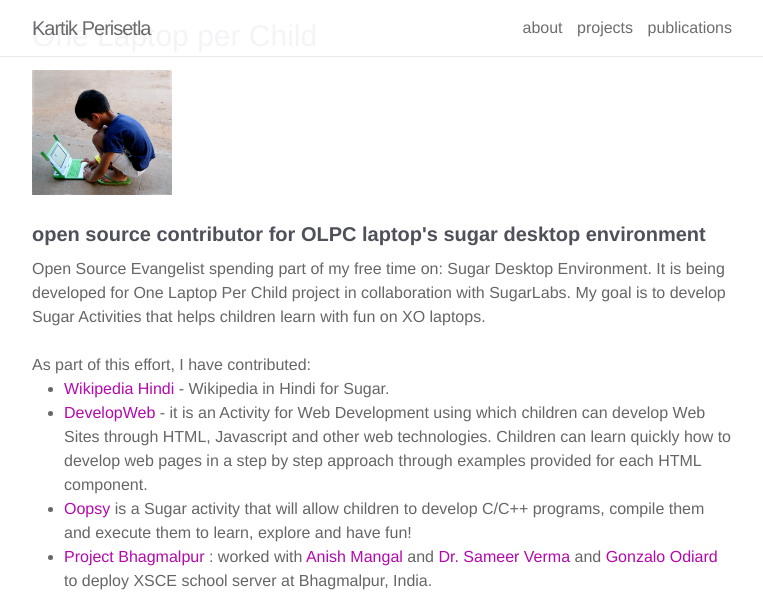
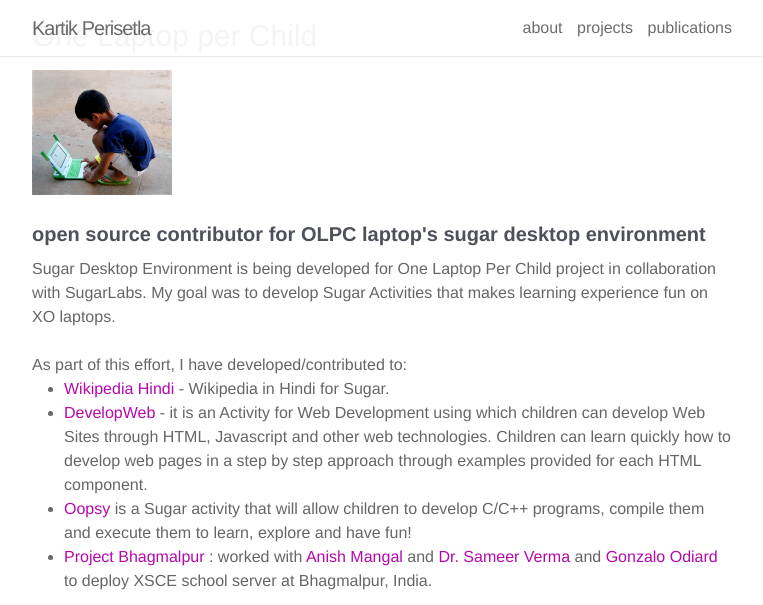
Before and after one commit to kartikperisetla/kartikperisetla.github.io, a Jekyll site: the page built from _pages/projects.md, in a window 1280 px wide and 900 px high, scrolled down 4152 px, cut to the strip 0-605 px from the top of the window. Shown: the whole strip, without its empty margins (258-1021 px from the left). Built offline with Jekyll 4.4.1, drawn with Linux system fonts in a browser that asks for light colours; nearby versions of some CDN libraries.

Commit message:
nit change

```diff
--- a/_pages/projects.md
+++ b/_pages/projects.md
@@ -134,13 +134,11 @@ description:
 <img class="thumbnail" src="/assets/img/olpc1.jpg" width="140px" height="125px" border="0px" />
 <p align="justify">
     <b><h4 style="color:#4E505A">open source contributor for OLPC laptop's sugar desktop environment</h4></b>
-    Open Source Evangelist spending part of my free time on: Sugar Desktop Environment. It is being developed for One
+    Sugar Desktop Environment is being developed for One
     Laptop
-    Per Child project in collaboration with SugarLabs. My goal is to develop Sugar Activities that helps children learn
-    with
-    fun on XO laptops.<br/><br/>
+    Per Child project in collaboration with SugarLabs. My goal was to develop Sugar Activities that makes learning experience fun on XO laptops.<br/><br/>
 
-    As part of this effort, I have contributed:
+    As part of this effort, I have developed/contributed to:
 
     <ul>
         <li><a href="http://activities.sugarlabs.org/en-US/sugar/addon/4632">Wikipedia Hindi</a> - Wikipedia in Hindi for
```
